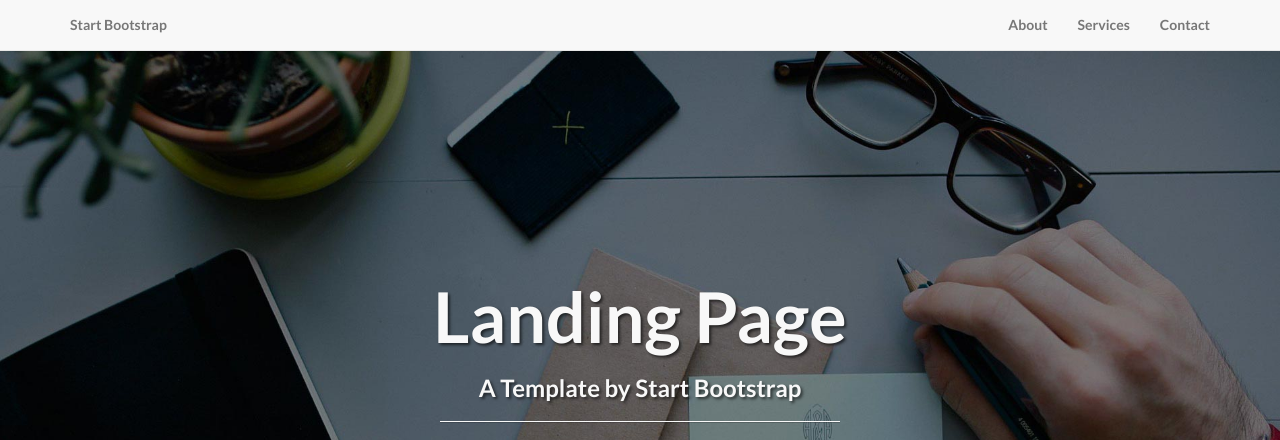
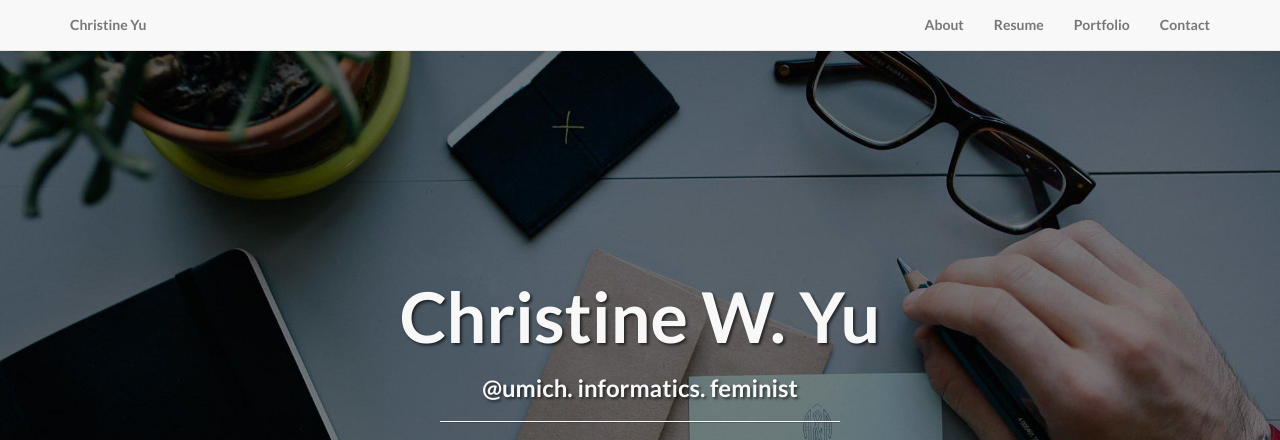
Before and after one commit to chriyu/chriyu.github.io, a plain HTML site: page index.html in a window 1280 px wide. Shown: the top 440 px of the page. Drawn offline with Linux system fonts and the light colour scheme.

Commit message:
Edit Basic Homepage Content
Added navigation, hero image text

```diff
--- a/index.html
+++ b/index.html
@@ -9,7 +9,7 @@
     <meta name="description" content="">
     <meta name="author" content="">
 
-    <title>Landing Page - Start Bootstrap Theme</title>
+    <title>Christine Yu.</title>
 
     <!-- Bootstrap Core CSS -->
     <link href="css/bootstrap.min.css" rel="stylesheet">
@@ -43,7 +43,7 @@
                     <span class="icon-bar"></span>
                     <span class="icon-bar"></span>
                 </button>
-                <a class="navbar-brand topnav" href="#">Start Bootstrap</a>
+                <a class="navbar-brand topnav" href="#">Christine Yu</a>
             </div>
             <!-- Collect the nav links, forms, and other content for toggling -->
             <div class="collapse navbar-collapse" id="bs-example-navbar-collapse-1">
@@ -52,7 +52,10 @@
                         <a href="#about">About</a>
                     </li>
                     <li>
-                        <a href="#services">Services</a>
+                        <a href="#services">Resume</a>
+                    </li>
+                    <li>
+                        <a href="#portfolio">Portfolio</a>
                     </li>
                     <li>
                         <a href="#contact">Contact</a>
@@ -73,18 +76,18 @@
             <div class="row">
                 <div class="col-lg-12">
                     <div class="intro-message">
-                        <h1>Landing Page</h1>
-                        <h3>A Template by Start Bootstrap</h3>
+                        <h1>Christine W. Yu</h1>
+                        <h3>@umich. informatics. feminist</h3>
                         <hr class="intro-divider">
                         <ul class="list-inline intro-social-buttons">
                             <li>
-                                <a href="https://twitter.com/SBootstrap" class="btn btn-default btn-lg"><i class="fa fa-twitter fa-fw"></i> <span class="network-name">Twitter</span></a>
+                                <a href="https://twitter.com/christinewyu" class="btn btn-default btn-lg"><i class="fa fa-twitter fa-fw"></i> <span class="network-name">Twitter</span></a>
                             </li>
                             <li>
-                                <a href="https://github.com/IronSummitMedia/startbootstrap" class="btn btn-default btn-lg"><i class="fa fa-github fa-fw"></i> <span class="network-name">Github</span></a>
+                                <a href="https://github.com/chriyu" class="btn btn-default btn-lg"><i class="fa fa-github fa-fw"></i> <span class="network-name">Github</span></a>
                             </li>
                             <li>
-                                <a href="#" class="btn btn-default btn-lg"><i class="fa fa-linkedin fa-fw"></i> <span class="network-name">Linkedin</span></a>
+                                <a href="https://www.linkedin.com/in/christinewyu" class="btn btn-default btn-lg"><i class="fa fa-linkedin fa-fw"></i> <span class="network-name">Linkedin</span></a>
                             </li>
                         </ul>
                     </div>
```
